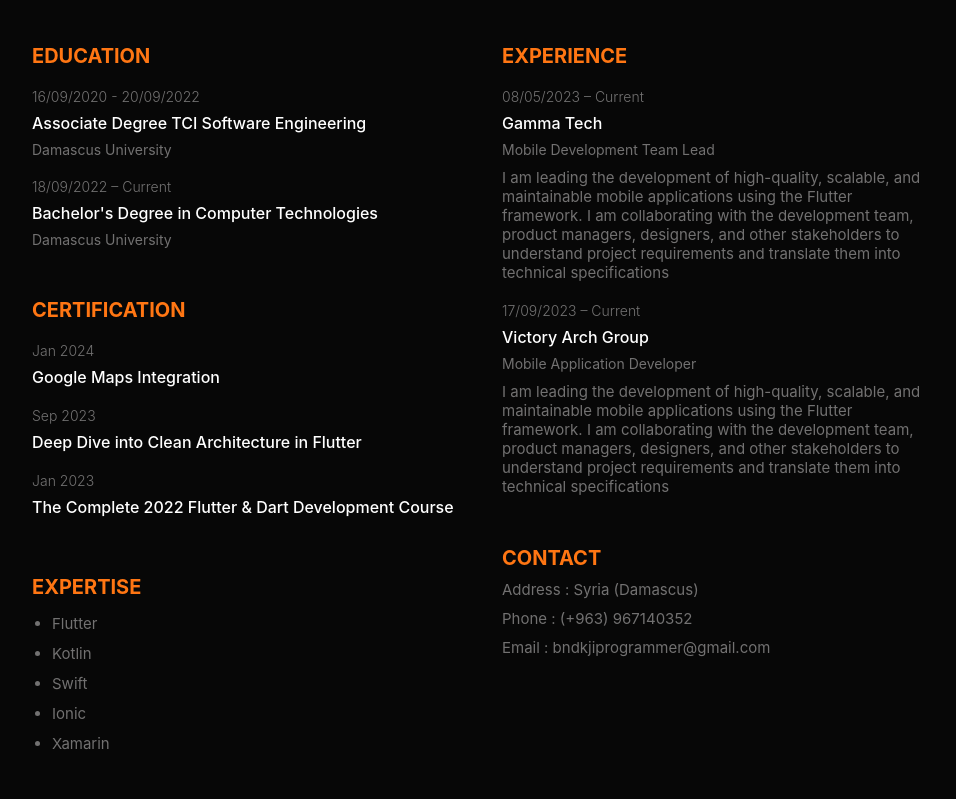
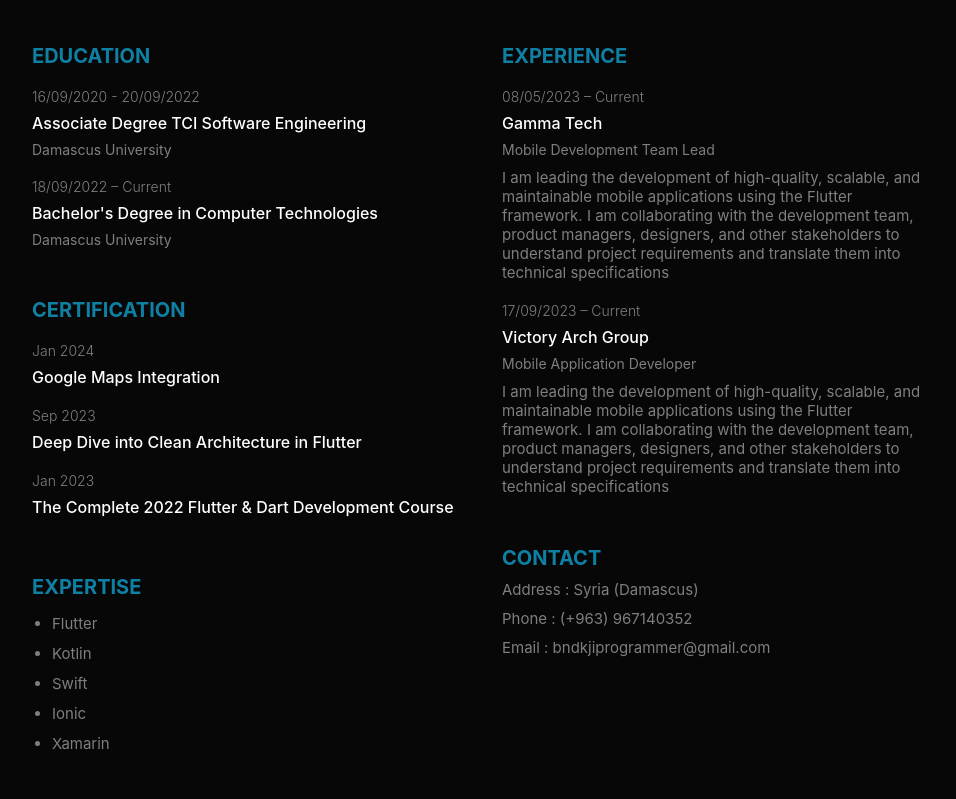
Before and after one commit to MahmoudALBndkji/Personal-CV, a plain HTML site: page index.html in a window 1280 px wide. Shown: the part 312-1111 px from the top of the page, without its empty margins (158-1114 px from the left). Drawn offline with Linux system fonts and the light colour scheme.

Commit message:
change primary color

```diff
--- a/style/style.css
+++ b/style/style.css
@@ -5,8 +5,8 @@
 }
 
 :root {
-	--primary-color: #ff7613;
-	--text-color: #727171;
+	--primary-color: #13c8ffa1;
+	--text-color: #7f7f7f;
 }
 
 html {
```
